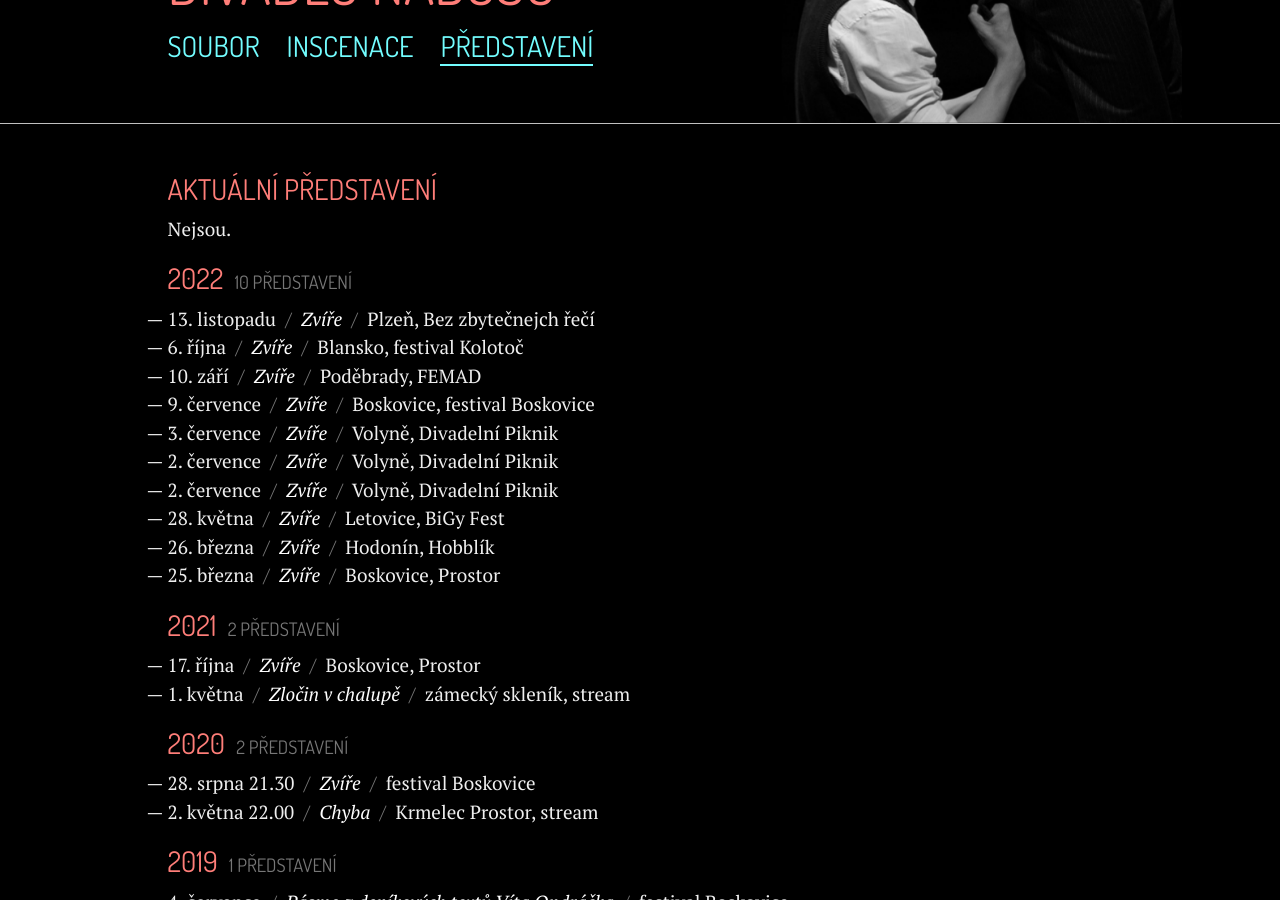
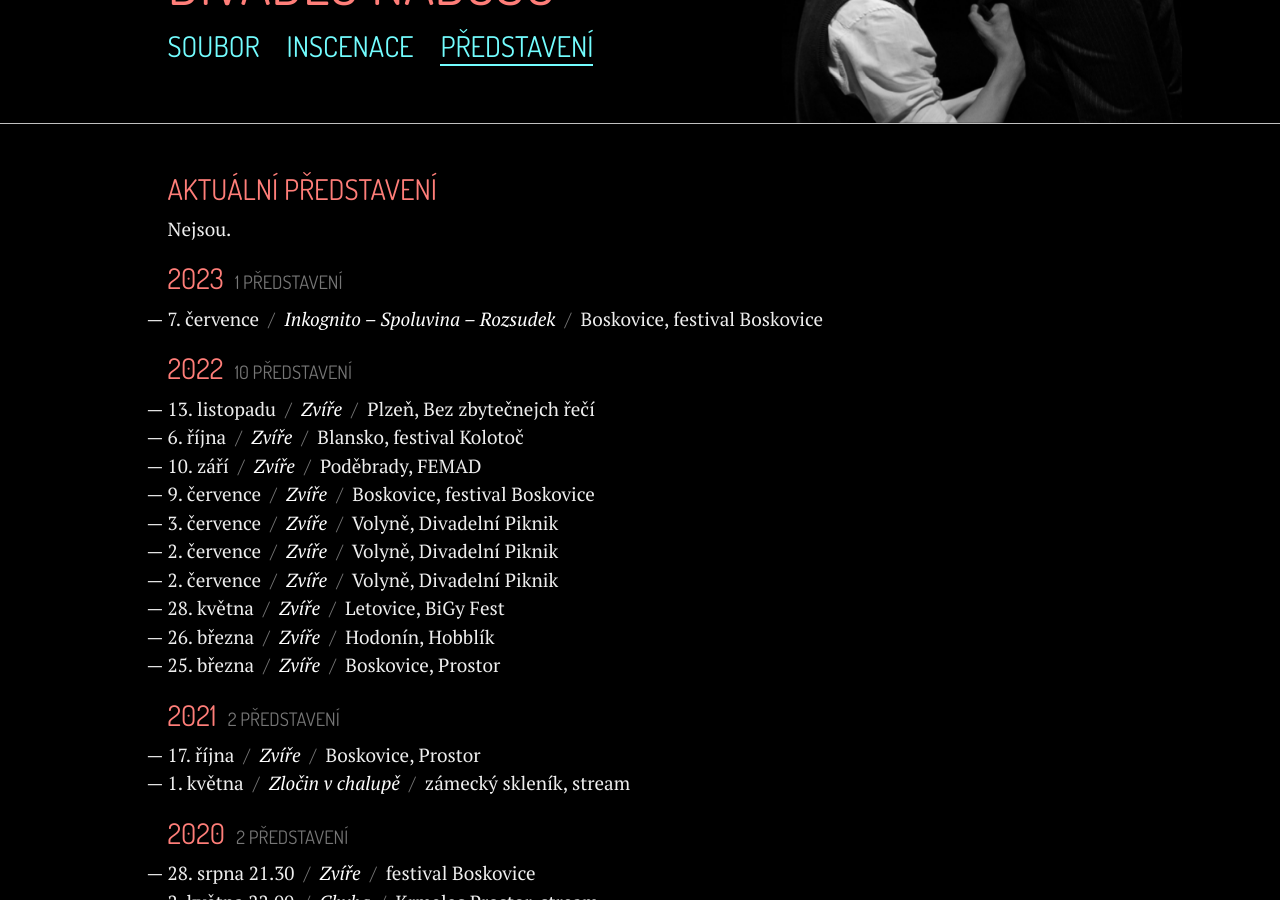
Before and after one commit to zoul/Naboso, a Jekyll site: the page built from predstaveni.html, in a window 1280 px wide and 900 px high, scrolled down 335 px. Built offline with Jekyll 4.4.1, drawn with Linux system fonts in a browser that asks for light colours; some of the changed text lies outside the part shown.

Commit message:
Přidal jsem představení

```diff
--- a/_data/predstaveni.yml
+++ b/_data/predstaveni.yml
@@ -1,3 +1,8 @@
+- rok: 2023
+  predstaveni:
+    - co: Inkognito – Spoluvina – Rozsudek
+      kdy: 7. července
+      kde: Boskovice, festival Boskovice
 - rok: 2022
   predstaveni:
     - co: Zvíře
```
